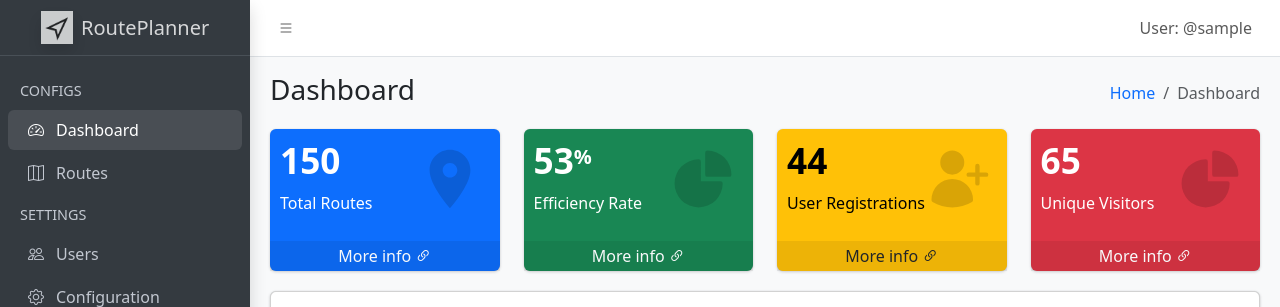
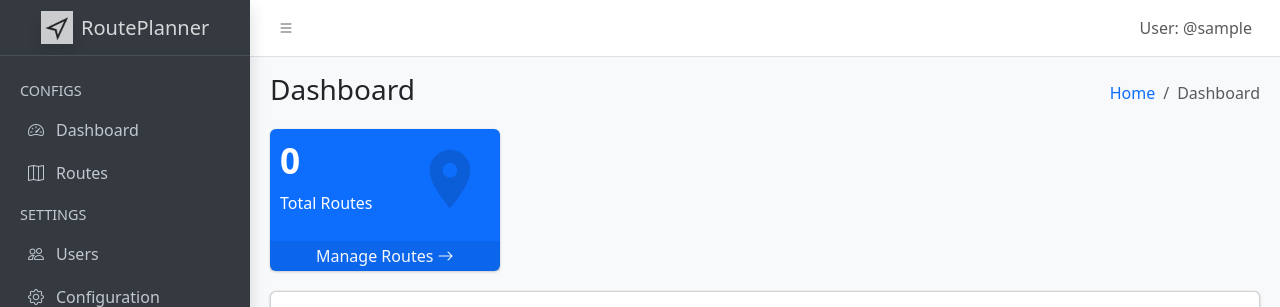
Before and after one commit to JorgeArguello1999/RoutePlanner, a Flask app: page /dashboard/ in a window 1280 px wide. Shown: the top 307 px of the page. Run offline with Flask 3, Linux system fonts and the light colour scheme; the visitor is signed in with stand-in values (Sample User, id 1).

Commit message:
fix: Update dashboard and fixed the problem with slidebar

```diff
--- a/controllers/dashboard.py
+++ b/controllers/dashboard.py
@@ -1,7 +1,22 @@
-from flask import render_template
+import json
+from flask import render_template, session
+from models.locations import Location
 
 # Template directory
 TEMPLATES_DIR = 'map/'
 
 def home():
-    return render_template(f'{TEMPLATES_DIR}dashboard.html')
+    user_id = session.get('user_id')
+    locations = []
+    locations_count = 0
+
+    if user_id:
+        locations_query = Location.query.filter_by(user_id=user_id).all()
+        locations_count = len(locations_query)
+        locations = [loc.to_dict() for loc in locations_query]
+
+    return render_template(
+        f'{TEMPLATES_DIR}dashboard.html',
+        locations_count=locations_count,
+        locations=json.dumps(locations)
+    )
--- a/templates/base.html
+++ b/templates/base.html
@@ -87,13 +87,15 @@
                         data-accordion="false">
                         <li class="nav-header">CONFIGS</li>
                         <li class="nav-item">
-                            <a href="/dashboard" class="nav-link active">
+                            <a href="/dashboard"
+                                class="nav-link {{ 'active' if request.endpoint == 'dashboard.index' else '' }}">
                                 <i class="nav-icon bi bi-speedometer2"></i>
                                 <p>Dashboard</p>
                             </a>
                         </li>
                         <li class="nav-item">
-                            <a href="{{ url_for('routes.home') }}" class="nav-link">
+                            <a href="/routes/"
+                                class="nav-link {{ 'active' if 'routes.' in request.endpoint or request.endpoint == 'locations.get_locations' else '' }}">
                                 <i class="nav-icon bi bi-map"></i>
                                 <p>Routes</p>
                             </a>
--- a/templates/map/dashboard.html
+++ b/templates/map/dashboard.html
@@ -9,7 +9,6 @@
         width: 100%;
         height: 500px;
         background-color: #e9ecef;
-        /* Fallback color */
         border-radius: 0.375rem;
     }
 </style>
@@ -20,9 +19,7 @@
 {% block content %}
 <!--begin::App Content Header-->
 <div class="app-content-header">
-    <!--begin::Container-->
     <div class="container-fluid">
-        <!--begin::Row-->
         <div class="row">
             <div class="col-sm-6">
                 <h3 class="mb-0">Dashboard</h3>
@@ -34,24 +31,19 @@
                 </ol>
             </div>
         </div>
-        <!--end::Row-->
     </div>
-    <!--end::Container-->
 </div>
 <!--end::App Content Header-->
 
 <!--begin::App Content-->
 <div class="app-content">
-    <!--begin::Container-->
     <div class="container-fluid">
-        <!--begin::Row-->
+        <!-- Stats Row -->
         <div class="row">
-            <!--begin::Col-->
             <div class="col-lg-3 col-6">
-                <!--begin::Small Box Widget 1-->
                 <div class="small-box text-bg-primary">
                     <div class="inner">
-                        <h3>150</h3>
+                        <h3>{{ locations_count }}</h3>
                         <p>Total Routes</p>
                     </div>
                     <svg class="small-box-icon" fill="currentColor" viewBox="0 0 24 24"
@@ -60,87 +52,52 @@
                             d="M12 2C8.13 2 5 5.13 5 9c0 5.25 7 13 7 13s7-7.75 7-13c0-3.87-3.13-7-7-7zm0 9.5c-1.38 0-2.5-1.12-2.5-2.5s1.12-2.5 2.5-2.5 2.5 1.12 2.5 2.5-1.12 2.5-2.5 2.5z">
                         </path>
                     </svg>
-                    <a href="#"
+                    <a href="/routes/"
                         class="small-box-footer link-light link-underline-opacity-0 link-underline-opacity-50-hover">
-                        More info <i class="bi bi-link-45deg"></i>
+                        Manage Routes <i class="bi bi-arrow-right"></i>
                     </a>
                 </div>
-                <!--end::Small Box Widget 1-->
             </div>
-            <!--end::Col-->
-            <div class="col-lg-3 col-6">
-                <!--begin::Small Box Widget 2-->
-                <div class="small-box text-bg-success">
-                    <div class="inner">
-                        <h3>53<sup class="fs-5">%</sup></h3>
-                        <p>Efficiency Rate</p>
         </div>
-                    <svg class="small-box-icon" fill="currentColor" viewBox="0 0 24 24"
-                        xmlns="http://www.w3.org/2000/svg" aria-hidden="true">
-                        <path clip-rule="evenodd" fill-rule="evenodd"
-                            d="M2.25 13.5a8.25 8.25 0 018.25-8.25.75.75 0 01.75.75v6.75H18a.75.75 0 01.75.75 8.25 8.25 0 01-16.5 0z">
-                        </path>
-                        <path clip-rule="evenodd" fill-rule="evenodd"
-                            d="M12.75 3a.75.75 0 01.75-.75 8.25 8.25 0 018.25 8.25.75.75 0 01-.75.75h-7.5a.75.75 0 01-.75-.75V3z">
-                        </path>
-                    </svg>
-                    <a href="#"
-                        class="small-box-footer link-light link-underline-opacity-0 link-underline-opacity-50-hover">
-                        More info <i class="bi bi-link-45deg"></i>
-                    </a>
+
+        <!-- Distance Calculator Row -->
+        <div class="row">
+            <div class="col-12">
+                <div class="card mb-4">
+                    <div class="card-header">
+                        <h3 class="card-title">Distance Calculator (Euclidean)</h3>
                     </div>
-                <!--end::Small Box Widget 2-->
+                    <div class="card-body">
+                        <form id="distanceForm" onsubmit="calculateDistance(event)">
+                            <div class="row align-items-end">
+                                <div class="col-md-5">
+                                    <label class="form-label">Point A</label>
+                                    <select class="form-select" id="pointA" required>
+                                        <option value="">Select location...</option>
+                                        <!-- Populated via JS -->
+                                    </select>
                                 </div>
-            <!--end::Col-->
-            <div class="col-lg-3 col-6">
-                <!--begin::Small Box Widget 3-->
-                <div class="small-box text-bg-warning">
-                    <div class="inner">
-                        <h3>44</h3>
-                        <p>User Registrations</p>
+                                <div class="col-md-5">
+                                    <label class="form-label">Point B</label>
+                                    <select class="form-select" id="pointB" required>
+                                        <option value="">Select location...</option>
+                                        <!-- Populated via JS -->
+                                    </select>
                                 </div>
-                    <svg class="small-box-icon" fill="currentColor" viewBox="0 0 24 24"
-                        xmlns="http://www.w3.org/2000/svg" aria-hidden="true">
-                        <path
-                            d="M6.25 6.375a4.125 4.125 0 118.25 0 4.125 4.125 0 01-8.25 0zM3.25 19.125a7.125 7.125 0 0114.25 0v.003l-.001.119a.75.75 0 01-.363.63 13.067 13.067 0 01-6.761 1.873c-2.472 0-4.786-.684-6.76-1.873a.75.75 0 01-.364-.63l-.001-.122zM19.75 7.5a.75.75 0 00-1.5 0v2.25H16a.75.75 0 000 1.5h2.25v2.25a.75.75 0 001.5 0v-2.25H22a.75.75 0 000-1.5h-2.25V7.5z">
-                        </path>
-                    </svg>
-                    <a href="#"
-                        class="small-box-footer link-dark link-underline-opacity-0 link-underline-opacity-50-hover">
-                        More info <i class="bi bi-link-45deg"></i>
-                    </a>
+                                <div class="col-md-2">
+                                    <button type="submit" class="btn btn-primary w-100">Calculate</button>
                                 </div>
-                <!--end::Small Box Widget 3-->
                             </div>
-            <!--end::Col-->
-            <div class="col-lg-3 col-6">
-                <!--begin::Small Box Widget 4-->
-                <div class="small-box text-bg-danger">
-                    <div class="inner">
-                        <h3>65</h3>
-                        <p>Unique Visitors</p>
+                        </form>
+                        <div id="distanceResult" class="mt-3 alert alert-info" style="display: none;">
+                            Distance: <span id="distValue" class="fw-bold"></span> units
                         </div>
-                    <svg class="small-box-icon" fill="currentColor" viewBox="0 0 24 24"
-                        xmlns="http://www.w3.org/2000/svg" aria-hidden="true">
-                        <path clip-rule="evenodd" fill-rule="evenodd"
-                            d="M2.25 13.5a8.25 8.25 0 018.25-8.25.75.75 0 01.75.75v6.75H18a.75.75 0 01.75.75 8.25 8.25 0 01-16.5 0z">
-                        </path>
-                        <path clip-rule="evenodd" fill-rule="evenodd"
-                            d="M12.75 3a.75.75 0 01.75-.75 8.25 8.25 0 018.25 8.25.75.75 0 01-.75.75h-7.5a.75.75 0 01-.75-.75V3z">
-                        </path>
-                    </svg>
-                    <a href="#"
-                        class="small-box-footer link-light link-underline-opacity-0 link-underline-opacity-50-hover">
-                        More info <i class="bi bi-link-45deg"></i>
-                    </a>
                     </div>
-                <!--end::Small Box Widget 4-->
                 </div>
-            <!--end::Col-->
             </div>
-        <!--end::Row-->
+        </div>
 
-        <!--begin::Row-->
+        <!-- Map Row -->
         <div class="row">
             <div class="col-12">
                 <div class="card mb-4">
@@ -155,25 +112,64 @@
                 </div>
             </div>
         </div>
-        <!--end::Row-->
     </div>
-    <!--end::Container-->
 </div>
-<!--end::App Content-->
 {% endblock %}
 
 {% block extra_js %}
-<!-- Make sure you put this AFTER Leaflet's CSS -->
 <script src="https://unpkg.com/leaflet@1.9.4/dist/leaflet.js"
     integrity="sha256-20nQCchB9co0qIjJZRGuk2/Z9VM+kNiyxNV1lvTlZBo=" crossorigin=""></script>
 <script>
-    // Initialize the map
+    // Access locations passed from controller
+    const locations = {{ locations | safe }};
+
     document.addEventListener('DOMContentLoaded', function () {
-        var map = L.map('map-container').setView([51.505, -0.09], 13);
+        // Initialize Map
+        var map = L.map('map-container').setView([20, 0], 2);
         L.tileLayer('https://tile.openstreetmap.org/{z}/{x}/{y}.png', {
             maxZoom: 19,
-            attribution: '&copy; <a href="http://www.openstreetmap.org/copyright">OpenStreetMap</a>'
+            attribution: '&copy; OpenStreetMap'
         }).addTo(map);
+
+        // Add Markers & Fit Bounds
+        const bounds = [];
+        const selectA = document.getElementById('pointA');
+        const selectB = document.getElementById('pointB');
+
+        locations.forEach(loc => {
+            // Add to map
+            L.marker([loc.latitude, loc.longitude])
+                .addTo(map)
+                .bindPopup(`<b>${loc.name || 'Location'}</b><br>${loc.city}, ${loc.country}`);
+            bounds.push([loc.latitude, loc.longitude]);
+
+            // Add to selects
+            const optionA = new Option(`${loc.name || loc.city} (${loc.latitude}, ${loc.longitude})`, JSON.stringify(loc));
+            const optionB = new Option(`${loc.name || loc.city} (${loc.latitude}, ${loc.longitude})`, JSON.stringify(loc));
+            selectA.add(optionA);
+            selectB.add(optionB);
         });
+
+        if (bounds.length > 0) {
+            map.fitBounds(bounds, { padding: [50, 50] });
+        }
+    });
+
+    function calculateDistance(e) {
+        e.preventDefault();
+        const locA = JSON.parse(document.getElementById('pointA').value);
+        const locB = JSON.parse(document.getElementById('pointB').value);
+
+        if (locA && locB) {
+            const result = euclideanDistance(locA.latitude, locA.longitude, locB.latitude, locB.longitude);
+            document.getElementById('distValue').innerText = result.toFixed(4);
+            document.getElementById('distanceResult').style.display = 'block';
+        }
+    }
+
+    function euclideanDistance(lat1, lon1, lat2, lon2) {
+        // Simple Euclidean distance on coordinates (not realistic for earth surface but requested)
+        return Math.sqrt(Math.pow(lat2 - lat1, 2) + Math.pow(lon2 - lon1, 2));
+    }
 </script>
 {% endblock %}
```
Lines whose indentation alone changed are shown as unchanged.
